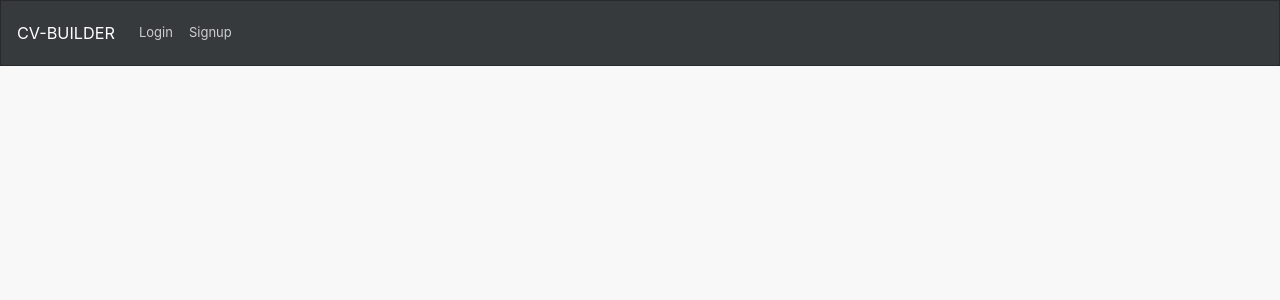
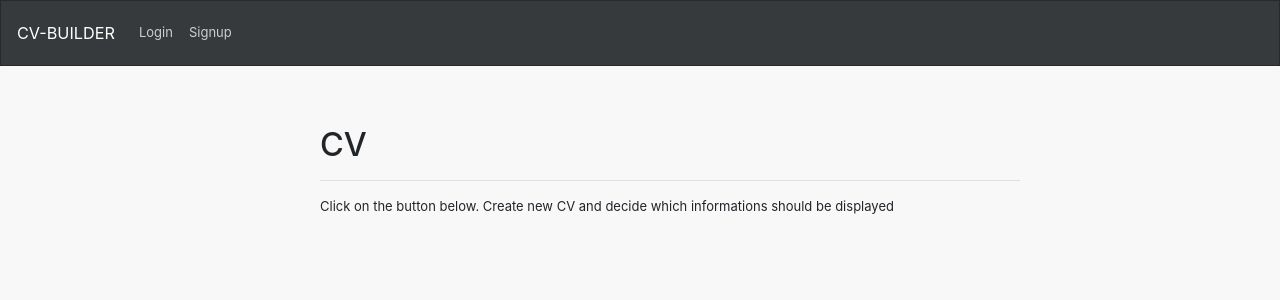
Before and after one commit to ChristopherZinger/CV-Builder-Frontend, a React (Create React App) app: page /cv-list in a window 1280 px wide. Shown: the top 300 px of the page. Built offline with nearby package versions, Linux system fonts and the light colour scheme; no server answers.

Commit message:
Add CVLayout

```diff
--- a/src/App.js
+++ b/src/App.js
@@ -17,6 +17,7 @@ import Logout from './components/Auth/Logout/Logout';
 import ProfileLayout from './components/Profile/ProfileLayout/ProfileLayout';
 import ExperienceLayout from './components/Experience/ExperienceLayout/ExperienceLayout';
 import EducationLayout from './components/Education/EducationLayout/EducationLayout';
+import CVLayout from './components/CV/CVLayout/CVLayout';
 
 const Layout = () => {
   return (
@@ -30,6 +31,7 @@ const Layout = () => {
           <Route path="/profile" component={ProfileLayout} />
           <Route path="/experience" component={ExperienceLayout} />
           <Route path="/education" component={EducationLayout} />
+          <Route path="/cv-list" component={CVLayout} />
         </Switch>
       </div>
     </Router>
--- /dev/null
+++ b/src/components/CV/CVLayout/CVLayout.js
@@ -0,0 +1,23 @@
+import React from 'react';
+// import EducationList from '../EducationList/EducationList';
+import * as gs from '../../_globalStyles/globalStyles.module.css';
+
+
+const CVLayout = () => {
+    return (
+        <div >
+            <div className={gs.defaultContainer}>
+                <br /> <br /> <br />
+                <h1>CV</h1>
+                <hr />
+                <p>Click on the button below. Create new CV
+                     and decide which informations should be displayed</p>
+            </div>
+
+            {/* <EducationList /> */}
+        </div>
+    )
+}
+
+
+export default CVLayout;
--- a/src/components/Navbar/Navbar.js
+++ b/src/components/Navbar/Navbar.js
@@ -16,6 +16,9 @@ class Navbar extends React.Component {
                 </li>
                 <li className="nav-item">
                     <Link to='/education' className="nav-link" >Education</Link>
+                </li>
+                <li className="nav-item">
+                    <Link to='/cv-list' className="nav-link" >CV List</Link>
                 </li>
                 <li className="nav-item">
                     <Link to='/logout' className="nav-link" >Logout </Link>
```
